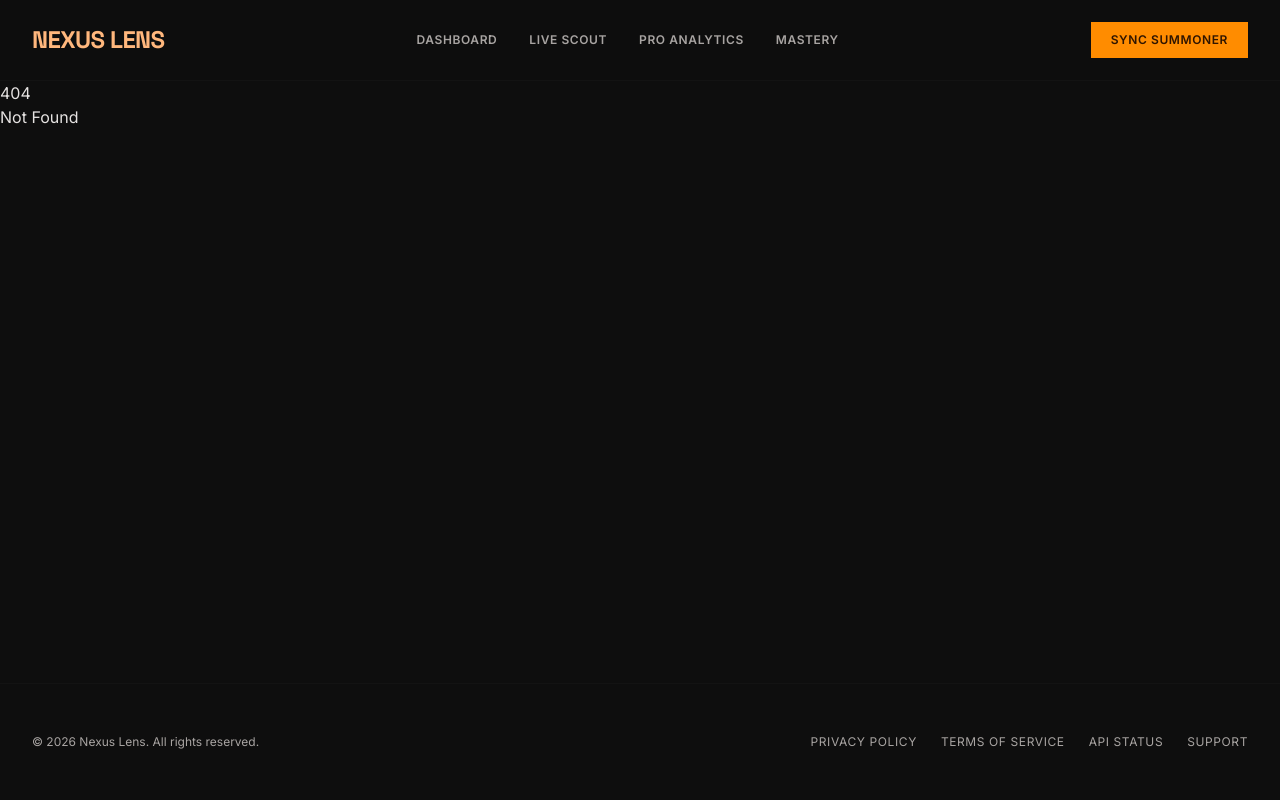
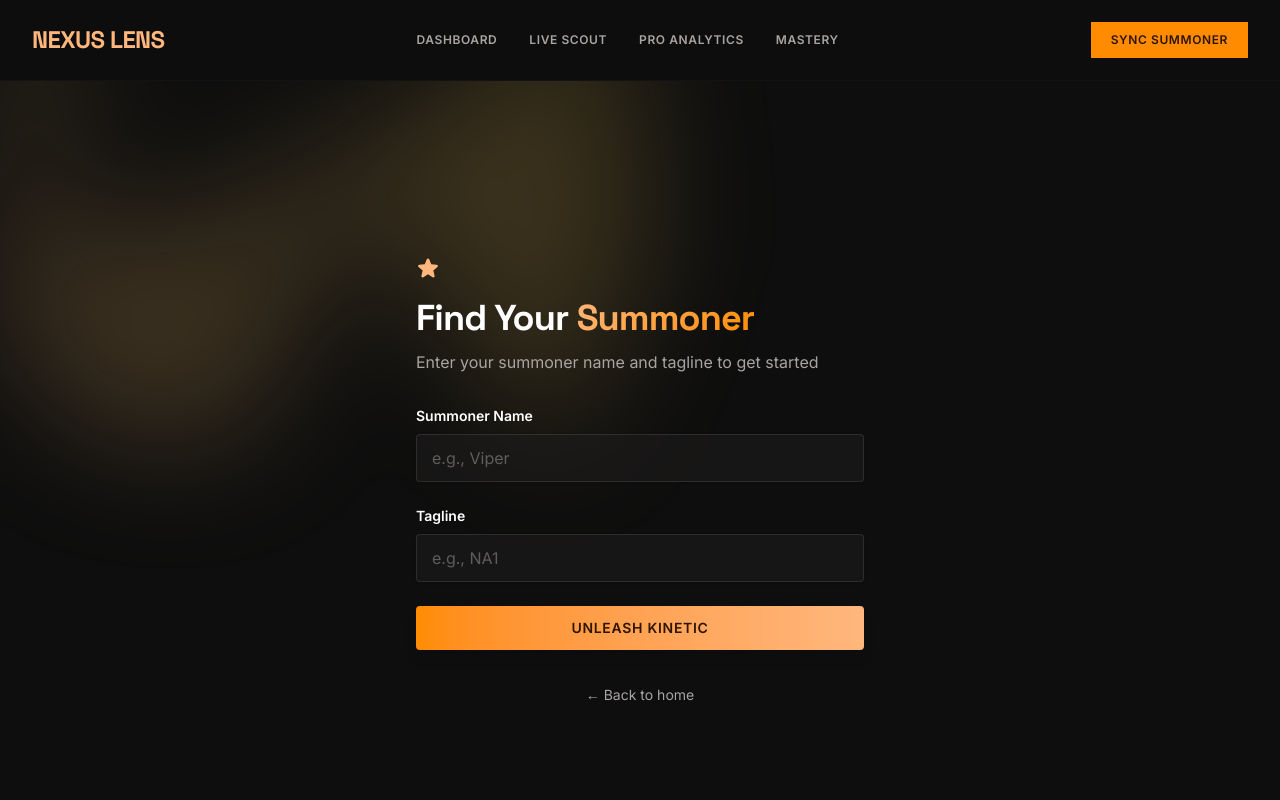
Before and after one commit to Zetchu/my-riot-app-svelte, a SvelteKit app: page /start-tracking in a window 1280 px wide. Before the commit this address had no page. Shown: the top 800 px of the page. Built offline with nearby package versions, Linux system fonts and the light colour scheme.

Commit message:
feat: implement summoner tracking form and API integration

```diff
--- /dev/null
+++ b/src/lib/stores/summoner.ts
@@ -0,0 +1,9 @@
+import { writable } from 'svelte/store';
+
+export interface SummonerData {
+	gameName: string;
+	tagLine: string;
+	puuid: string;
+}
+
+export const summonerStore = writable<SummonerData | null>(null);
--- a/src/routes/+page.svelte
+++ b/src/routes/+page.svelte
@@ -62,7 +62,7 @@
 			</p>
 			<div class="mt-10 flex items-center gap-x-6">
 				<a
-					href="/dashboard"
+					href="/start-tracking"
 					class="rounded-sm bg-primary-container px-8 py-3.5 text-sm font-semibold tracking-wider text-on-primary-fixed uppercase shadow-sm transition-all duration-300 hover:bg-primary hover:text-surface-lowest focus-visible:outline focus-visible:outline-offset-2 focus-visible:outline-primary"
 				>
 					Start Tracking
--- /dev/null
+++ b/src/routes/api/getPlayer/+server.ts
@@ -0,0 +1,35 @@
+import { json } from '@sveltejs/kit';
+import { RIOT_API_KEY } from '$env/static/private';
+
+export async function GET({ url }) {
+	// 1. Grab the name and tag the user typed in the frontend
+	const gameName = url.searchParams.get('gameName');
+	const tagLine = url.searchParams.get('tagLine');
+
+	if (!gameName || !tagLine) {
+		return json({ error: 'Missing gameName or tagLine' }, { status: 400 });
+	}
+
+	try {
+		// 2. Make the secure call to Riot's Account API
+		// Note: Account-V1 uses regional routing (europe, americas, asia) i need to change this to be dynamic based on the player's region in the future
+		const riotUrl = `https://europe.api.riotgames.com/riot/account/v1/accounts/by-riot-id/${gameName}/${tagLine}`;
+
+		const response = await fetch(riotUrl, {
+			headers: {
+				'X-Riot-Token': RIOT_API_KEY
+			}
+		});
+
+		if (!response.ok) {
+			return json({ error: 'Player not found or Riot API error' }, { status: response.status });
+		}
+
+		const data = await response.json();
+
+		// 3. Send the clean data back
+		return json(data);
+	} catch (error) {
+		return json({ error: 'Server error' }, { status: 500 });
+	}
+}
--- a/src/routes/dashboard/+layout.svelte
+++ b/src/routes/dashboard/+layout.svelte
@@ -1,5 +1,6 @@
 <script lang="ts">
 	import { page } from '$app/stores';
+	import { summonerStore } from '$lib/stores/summoner';
 
 	let { children } = $props();
 
@@ -49,9 +50,11 @@
 						</svg>
 					</div>
 					<div>
-						<h3 class="font-display text-sm font-bold tracking-wide text-white">Challenger</h3>
+						<h3 class="font-display text-sm font-bold tracking-wide text-white">
+							{$summonerStore?.gameName || 'Summoner'}
+						</h3>
 						<p class="text-[10px] font-bold tracking-wider text-on-surface-variant uppercase">
-							1,240 LP
+							{$summonerStore?.tagLine || 'Not loaded'}
 						</p>
 					</div>
 				</div>
--- /dev/null
+++ b/src/routes/start-tracking/+page.svelte
@@ -0,0 +1,145 @@
+<script lang="ts">
+	import { goto } from '$app/navigation';
+	import { summonerStore } from '$lib/stores/summoner';
+
+	let gameName = '';
+	let tagLine = '';
+	let loading = false;
+	let error = '';
+
+	async function handleSubmit() {
+		if (!gameName.trim() || !tagLine.trim()) {
+			error = 'Please enter both summoner name and tagline';
+			return;
+		}
+
+		loading = true;
+		error = '';
+
+		try {
+			const response = await fetch(
+				`/api/getPlayer?gameName=${encodeURIComponent(gameName)}&tagLine=${encodeURIComponent(tagLine)}`
+			);
+
+			if (!response.ok) {
+				const data = await response.json();
+				error = data.error || 'Failed to find summoner';
+				loading = false;
+				return;
+			}
+
+			const playerData = await response.json();
+
+			// Store the summoner data
+			summonerStore.set({
+				gameName,
+				tagLine,
+				puuid: playerData.puuid
+			});
+
+			// Redirect to dashboard
+			await goto('/dashboard');
+		} catch (err) {
+			error = 'Failed to load summoner data. Please try again.';
+			console.error(err);
+			loading = false;
+		}
+	}
+</script>
+
+<div class="relative isolate overflow-hidden">
+	<!-- Blob Background -->
+	<div
+		class="absolute -top-40 -z-10 transform-gpu overflow-hidden blur-3xl sm:-top-80"
+		aria-hidden="true"
+	>
+		<div
+			class="relative left-[calc(50%-11rem)] aspect-1155/678 w-144.5 -translate-x-1/2 rotate-30 bg-linear-to-tr from-primary to-secondary opacity-20 sm:left-[calc(50%-30rem)] sm:w-288.75"
+			style="clip-path: polygon(74.1% 44.1%, 100% 61.6%, 97.5% 26.9%, 85.5% 0.1%, 80.7% 2%, 72.5% 32.5%, 60.2% 62.4%, 52.4% 68.1%, 47.5% 58.3%, 45.2% 34.5%, 27.5% 76.7%, 0.1% 64.9%, 17.9% 100%, 27.6% 76.8%, 76.1% 97.7%, 74.1% 44.1%)"
+		></div>
+	</div>
+
+	<!-- Form Section -->
+	<div class="mx-auto flex min-h-screen max-w-7xl items-center justify-center px-6 py-32 lg:px-8">
+		<div class="mx-auto w-full max-w-md">
+			<div class="space-y-8">
+				<!-- Header -->
+				<div class="space-y-3">
+					<a href="/" class="inline-block">
+						<svg
+							xmlns="http://www.w3.org/2000/svg"
+							class="h-6 w-6 text-primary"
+							viewBox="0 0 24 24"
+							fill="currentColor"
+						>
+							<path
+								fill-rule="evenodd"
+								d="M10.788 3.21c.448-1.077 1.976-1.077 2.424 0l2.082 5.007 5.404.433c1.164.093 1.636 1.545.749 2.305l-4.117 3.527 1.257 5.273c.271 1.136-.964 2.033-1.96 1.425L12 18.354 7.373 21.18c-.996.608-2.231-.29-1.96-1.425l1.257-5.273-4.117-3.527c-.887-.76-.415-2.212.749-2.305l5.404-.433 2.082-5.006z"
+								clip-rule="evenodd"
+							/>
+						</svg>
+					</a>
+					<h1 class="font-display text-4xl font-bold tracking-tight text-white">
+						Find Your <span class="bg-kinetic-gradient bg-clip-text text-transparent">Summoner</span
+						>
+					</h1>
+					<p class="text-on-surface-variant">Enter your summoner name and tagline to get started</p>
+				</div>
+
+				<!-- Form -->
+				<form on:submit|preventDefault={handleSubmit} class="space-y-6">
+					<!-- Summoner Name -->
+					<div class="space-y-2">
+						<label for="gameName" class="block text-sm font-semibold text-white"
+							>Summoner Name</label
+						>
+						<input
+							type="text"
+							id="gameName"
+							bind:value={gameName}
+							placeholder="e.g., Viper"
+							disabled={loading}
+							class="w-full rounded-sm border-0 bg-surface-container/50 px-4 py-3 text-on-surface shadow-sm ring-1 ring-white/10 ring-inset placeholder:text-on-surface-variant/50 focus:ring-2 focus:ring-primary focus:ring-inset disabled:opacity-50"
+						/>
+					</div>
+
+					<!-- Tagline -->
+					<div class="space-y-2">
+						<label for="tagLine" class="block text-sm font-semibold text-white">Tagline</label>
+						<input
+							type="text"
+							id="tagLine"
+							bind:value={tagLine}
+							placeholder="e.g., NA1"
+							disabled={loading}
+							class="w-full rounded-sm border-0 bg-surface-container/50 px-4 py-3 text-on-surface shadow-sm ring-1 ring-white/10 ring-inset placeholder:text-on-surface-variant/50 focus:ring-2 focus:ring-primary focus:ring-inset disabled:opacity-50"
+						/>
+					</div>
+
+					<!-- Error Message -->
+					{#if error}
+						<div class="rounded-sm bg-red-500/10 p-3 ring-1 ring-red-500/20">
+							<p class="text-sm text-red-400">{error}</p>
+						</div>
+					{/if}
+
+					<!-- Submit Button -->
+					<button
+						type="submit"
+						disabled={loading}
+						class="w-full rounded-sm bg-linear-to-r from-primary-container to-primary px-4 py-3 text-sm font-bold tracking-wider text-on-primary-fixed uppercase shadow-lg transition-all duration-300 hover:from-primary hover:to-primary-container hover:shadow-primary/20 disabled:opacity-50"
+					>
+						{loading ? 'Syncing...' : 'Unleash Kinetic'}
+					</button>
+				</form>
+
+				<!-- Back Link -->
+				<div class="text-center">
+					<a href="/" class="text-sm text-on-surface-variant transition hover:text-primary">
+						← Back to home
+					</a>
+				</div>
+			</div>
+		</div>
+	</div>
+</div>
```
